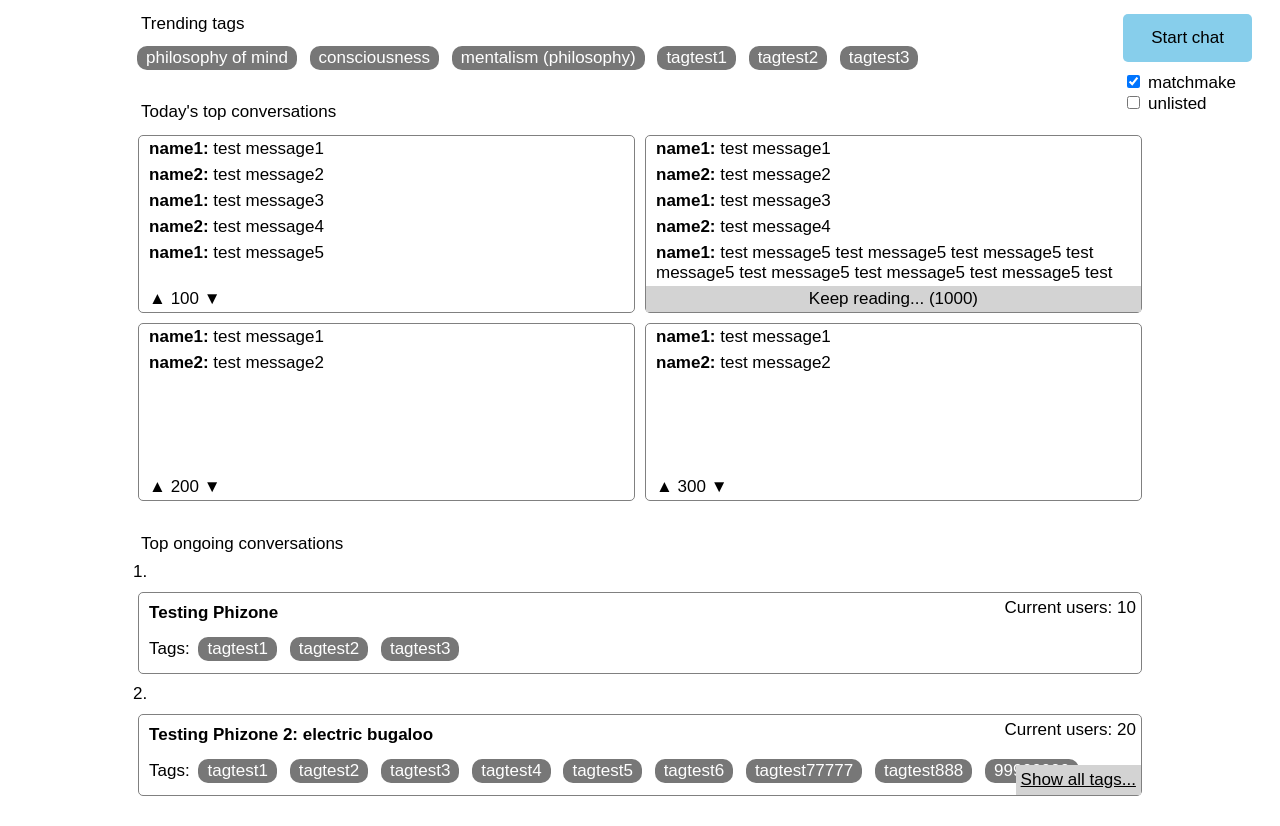
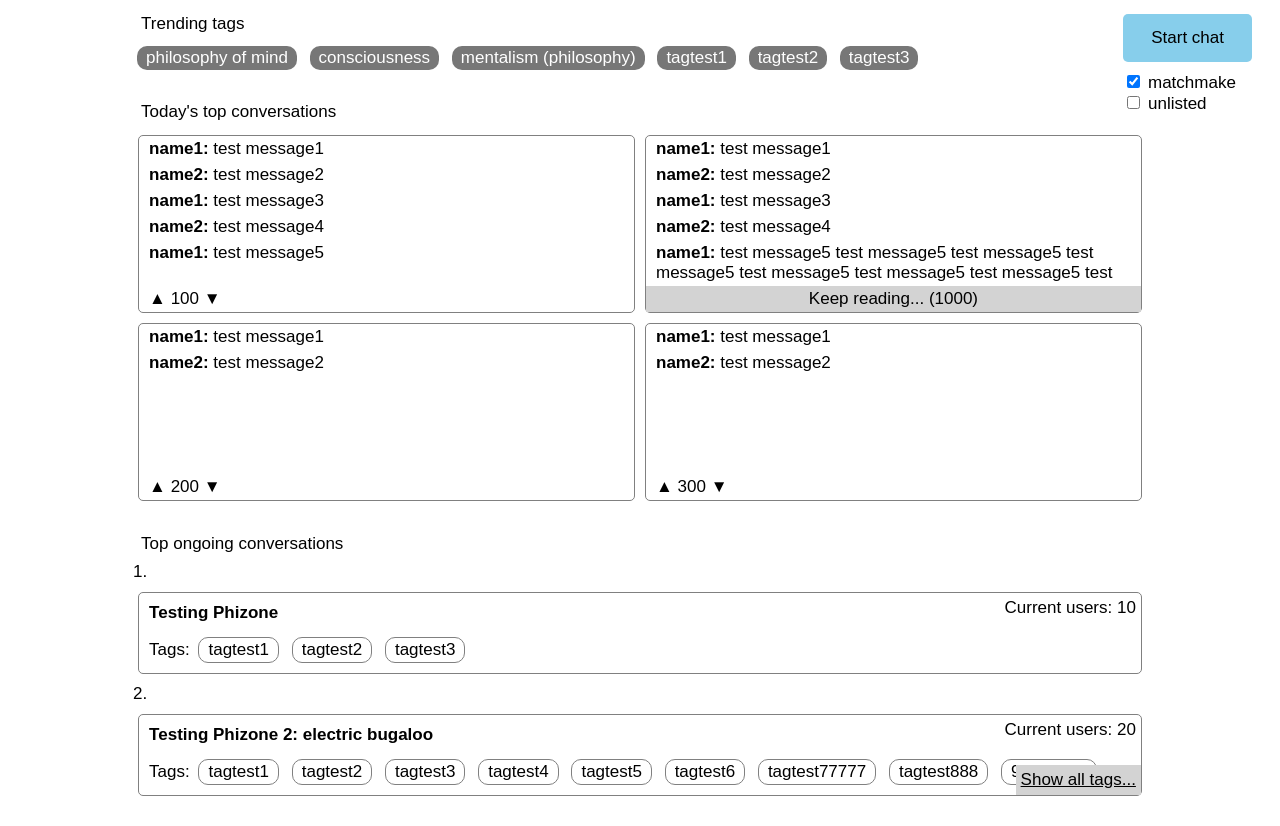
Before and after one commit to o08oo/phizone, a plain HTML site: page public/index.html in a window 1280 px wide. Shown: the part 50-876 px from the top of the page. Drawn offline with Linux system fonts and the light colour scheme.

Commit message:
Add files via upload

```diff
--- a/public/index.html
+++ b/public/index.html
@@ -156,7 +156,7 @@ clear: left;
   }
   .ongoing {
    //width:100%;
-
+position:relative;
   }
 
 
@@ -244,8 +244,26 @@ background:lightgrey;
 padding-bottom:0;
 }
 
+.link-spanner{
+  position:absolute;
+  width:100%;
+  height:100%;
+  top:0;
+  left: 0;
+  z-index: 1;
 
-
+  /* edit: fixes overlap error in IE7/8,
+     make sure you have an empty gif
+  background-image: url('empty.gif');*/
+}
+.tagcontainer {
+z-index: 200; // doesn't work?
+}
+ .tagcontainer .tag {
+ border:1px solid grey;
+ color:black;
+ background:white;
+ }
 
 
 </style>
@@ -357,17 +375,22 @@ padding-bottom:0;
 		<p class="headingtext">Top ongoing conversations</p>
 
 		<p class="number">1.</p>
+
 		<div class="ongoing">
 		<div class="right">Current users: 10<br></div>
 		<p class="topic"><b>Testing Phizone</b></p>
 		<div class="tagcontainer">
 		<p>Tags: <a class="tag" href="">tagtest1</a>
-		<a class="tag" href="">tagtest2</a>
+		<a class="tag" href="tagtest">tagtest2</a>
 		<a class="tag" href="">tagtest3</a></p>
 		</div>
+			<a href="test">
+			<span class="link-spanner"></span>
+			</a>
 		</div>
 
 		<p class="number">2.</p>
+
 		<div class="ongoing">
 		<div class="right">Current users: 20<br></div>
 		<p class="topic"><b>Testing Phizone 2: electric bugaloo</b></p>
@@ -384,6 +407,9 @@ padding-bottom:0;
 		</p>
 		</div>
 		<a href=""><div class="showalltags">Show all tags...</div></a>
+			<a href="test2">
+			<span class="link-spanner"></span>
+			</a>
 		</div>
 
 		</div>
@@ -405,6 +431,10 @@ function toggle_visibility(id) {
           e.style.display = 'block';
     }
 
+
+
+
+
 </script>
 </body>
 </html>
```
